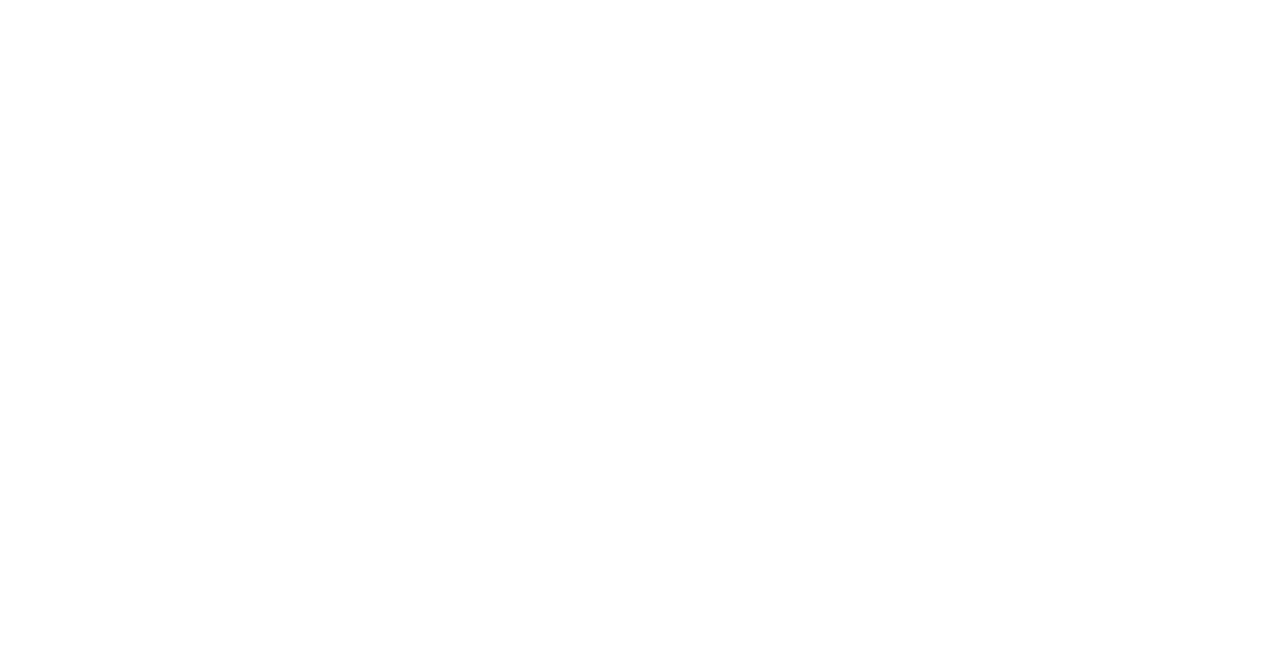
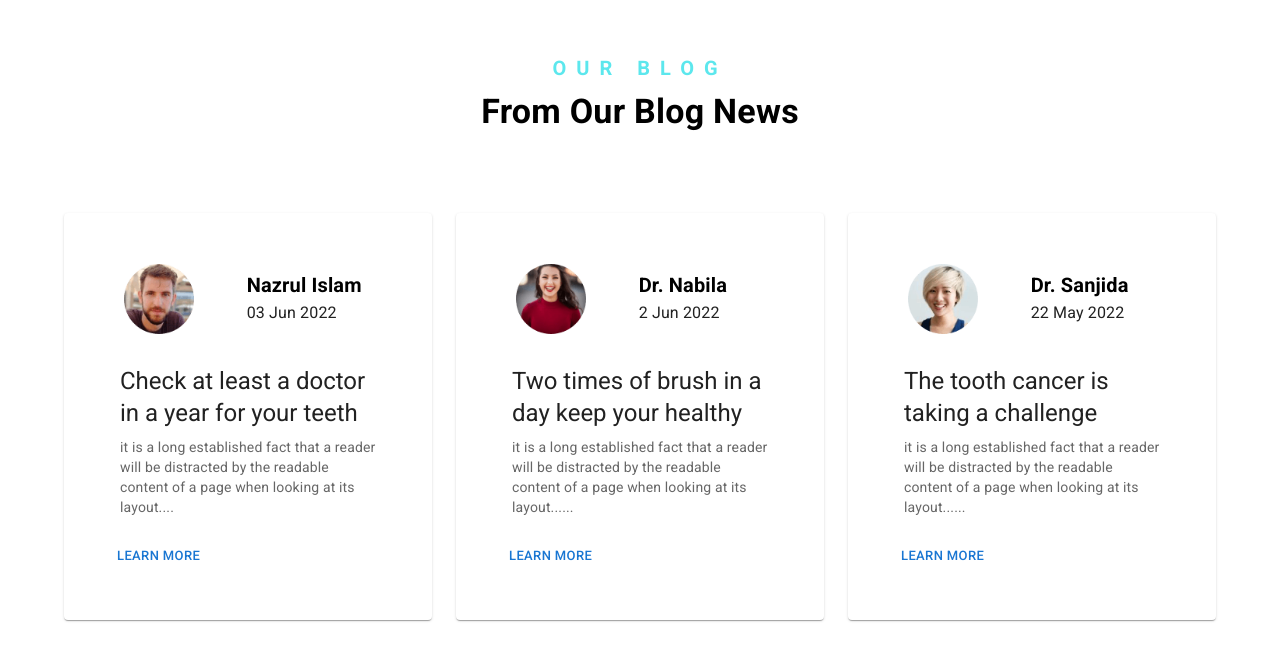
Before and after one commit to devruhul/doctors-portal-client, a React (Create React App) app: page / in a window 1280 px wide. Shown: the part 3177-3837 px from the top of the page. Before the commit the page ends 3149 px from the top, so only its background shows below. Built offline with nearby package versions, Linux system fonts and the light colour scheme.

Commit message:
adde blog page with material ui

```diff
--- a/public/index.html
+++ b/public/index.html
@@ -29,7 +29,7 @@
       work correctly both with client-side routing and a non-root public URL.
       Learn how to configure a non-root public URL by running `npm run build`.
     -->
-    <title>React App</title>
+    <title>Doctors Portal</title>
   </head>
   <body>
     <noscript>You need to enable JavaScript to run this app.</noscript>
--- /dev/null
+++ b/src/pages/Home/Blogs/Blog/Blog.js
@@ -0,0 +1,47 @@
+import React from 'react';
+import Grid from '@mui/material/Grid';
+import Card from '@mui/material/Card';
+import CardContent from '@mui/material/CardContent';
+import Typography from '@mui/material/Typography';
+import Button from '@mui/material/Button';
+import CardActions from '@mui/material/CardActions';
+
+
+const Blog = ({ name, description, img, title, time }) => {
+    return (
+        // Here is the single service component
+        <Grid item xs={2} sm={4} md={4}>
+            <Card sx={{ maxWidth: 345, p: 5 }}>
+                <Grid container justifyContent="center" alignItems="center" spacing={2}>
+                    <Grid item xs={12} md={5}>
+                        <img style={{ width: '70px' }} src={img} alt="" />
+                    </Grid>
+                    <Grid item xs={12} md={7} >
+                        <CardContent sx={{ textAlign: 'left' }}>
+                            <Typography variant="h6" sx={{ color: 'black', fontWeight: 700 }}>
+                                {name}
+                            </Typography>
+                            <Typography variant="body1">
+                                {time}
+                            </Typography>
+                        </CardContent>
+                    </Grid>
+                </Grid>
+                <CardContent sx={{ textAlign: 'left' }}>
+                    <Typography gutterBottom variant="h5" component="div">
+                        {title}
+                    </Typography>
+                    <Typography variant="body2" color="text.secondary">
+                        {description}
+                    </Typography>
+                </CardContent>
+
+                <CardActions>
+                    <Button size="small">Learn More</Button>
+                </CardActions>
+            </Card>
+        </Grid>
+    );
+};
+
+export default Blog;
--- a/src/pages/Home/Blogs/Blogs.js
+++ b/src/pages/Home/Blogs/Blogs.js
@@ -1,10 +1,58 @@
 import React from 'react';
+import Box from '@mui/material/Box';
+import Grid from '@mui/material/Grid';
+import { Container } from '@mui/material';
+import Typography from '@mui/material/Typography';
+import Blog from './Blog/Blog';
+import fluoride from '../../../images/people-1.png';
+import cavity from '../../../images/people-2.png';
+import whitening from '../../../images/people-3.png';
+
+
+
+// Fake data for services
+const blogs = [
+    {
+        name: 'Nazrul Islam',
+        description: 'it is a long established fact that a reader will be distracted by the readable content of a page when looking at its layout....',
+        title: 'Check at least a doctor in a year for your teeth',
+        time: '03 Jun 2022',
+        img: fluoride
+    },
+    {
+        name: 'Dr. Nabila',
+        description: 'it is a long established fact that a reader will be distracted by the readable content of a page when looking at its layout......',
+        time: '2 Jun 2022',
+        title: 'Two times of brush in a day keep your healthy',
+        img: cavity
+    },
+    {
+        name: 'Dr. Sanjida',
+        description: 'it is a long established fact that a reader will be distracted by the readable content of a page when looking at its layout......',
+        time: '22 May 2022',
+        title: 'The tooth cancer is taking a challenge',
+        img: whitening
+    }
+]
 
 const Blogs = () => {
     return (
-        <div>
-            <h2>Blogs</h2>
-        </div>
+        // Here is the Services section
+        <Box sx={{ mb: 10 }}>
+            <Container>
+                <Typography sx={{ color: '#5CE7ED', mt: 10, letterSpacing: '10px', fontWeight: 'bold', }} gutterBottom variant="h6" component="div"> OUR BLOG</Typography>
+                <Typography sx={{ fontWeight: 'bold', mb: 10 }} gutterBottom variant="h4" component="div">From Our Blog News</Typography>
+                <Grid container spacing={{ xs: 2, md: 3 }} columns={{ xs: 4, sm: 8, md: 12 }}>
+                    {/* Map blogs to create more blog */}
+                    {
+                        blogs.map(blog => <Blog
+                            key={blog.name}
+                            {...blog} />
+                        )
+                    }
+                </Grid>
+            </Container>
+        </Box>
     );
 };
 
--- a/src/pages/Home/Home/Home.js
+++ b/src/pages/Home/Home/Home.js
@@ -4,6 +4,7 @@
 import Banner from '../Banner/Banner';
 import Feature from '../Feature/Feature';
 import Reviews from '../Reviews/Reviews';
+import Blogs from '../Blogs/Blogs';
 
 const Home = () => {
     return (
@@ -14,6 +15,7 @@
             <Feature />
             <AppointmentBanner />
             <Reviews />
+            <Blogs />
         </div>
     );
 };
```
